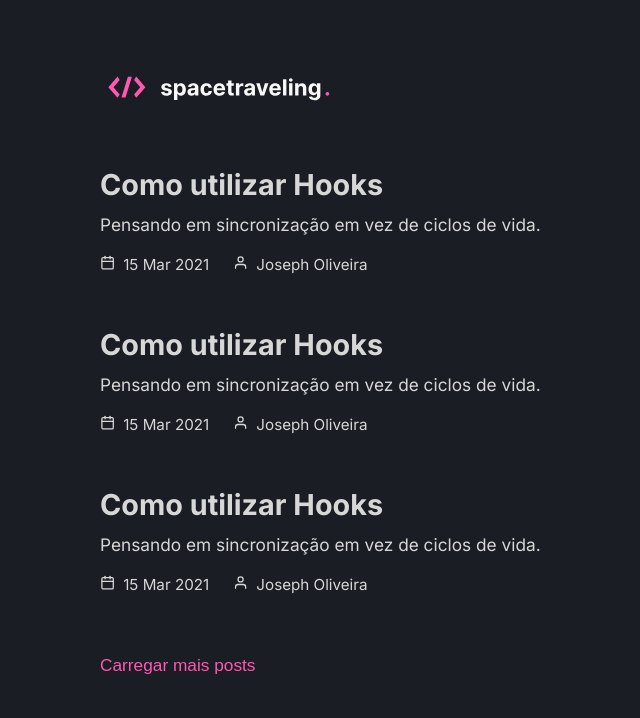
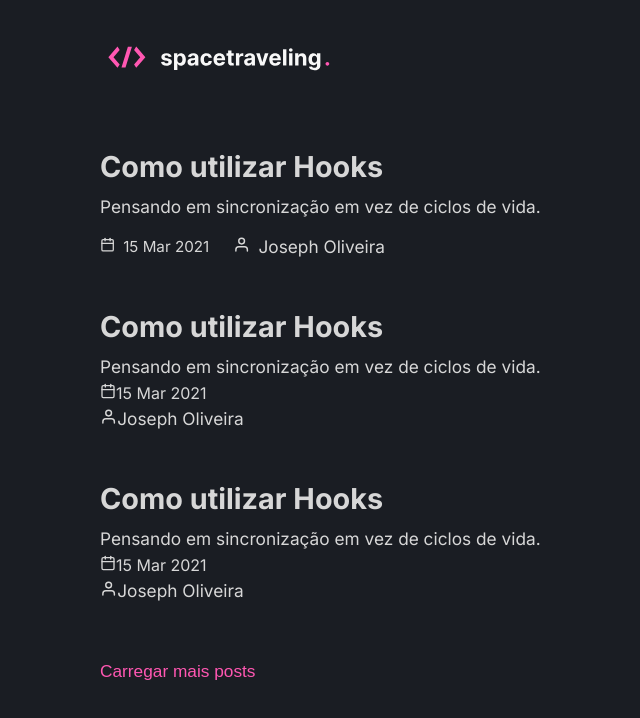
Before and after one commit to kaiquezimerer/ignite-reactjs-blog, a Next.js app: page / in a window 1280 px wide. Shown: the top 718 px of the page, without its empty margins (190-830 px from the left). Built offline with nearby package versions, Linux system fonts and the light colour scheme.

Commit message:
Add post page content (hardcoded) + styles

```diff
--- a/src/components/Header/header.module.scss
+++ b/src/components/Header/header.module.scss
@@ -1,5 +1,5 @@
 .header {
-  margin: 70px 0 60px;
+  padding: 40px 0;
 
   h1 {
     cursor: pointer;
--- a/src/components/Header/index.tsx
+++ b/src/components/Header/index.tsx
@@ -1,11 +1,12 @@
 import Link from 'next/link';
 import Image from 'next/image';
 
+import commonStyles from '../../styles/common.module.scss';
 import styles from './header.module.scss';
 
 export default function Header(): JSX.Element {
   return (
-    <header className={styles.header}>
+    <header className={`${commonStyles.container} ${styles.header}`}>
       <Link href="/">
         <h1>
           <Image
--- a/src/pages/home.module.scss
+++ b/src/pages/home.module.scss
@@ -1,9 +1,6 @@
-.container {
-  max-width: 700px;
-  margin: 0 auto;
-}
+.content {
+  margin-top: 2rem;
 
-.content {
   li {
     display: block;
     margin-bottom: 3rem;
@@ -21,28 +18,10 @@
     margin-bottom: 0.5rem;
   }
 
-  p, button {
+  h3, h4, button {
     font-size: 1.08rem;
-    font-size: 400;
+    font-weight: 400;
     line-height: 2rem;
-  }
-
-  div {
-    display: flex;
-    align-items: center;
-    margin-top: 0.5rem;
-
-    svg {
-      margin-right: 8px;
-    }
-
-    time {
-      margin-right: 24px;
-    }
-
-    time, p {
-      font-size: 0.95rem;
-    }
   }
 
   button {
--- a/src/pages/index.tsx
+++ b/src/pages/index.tsx
@@ -30,50 +30,50 @@ interface HomeProps {
 
 export default function Home(props: HomeProps): JSX.Element {
   return (
-    <div className={styles.container}>
+    <div className={commonStyles.container}>
       <Header />
       <section className={styles.content}>
         <ol>
           <li>
             <h2>Como utilizar Hooks</h2>
-            <p>Pensando em sincronização em vez de ciclos de vida.</p>
+            <h3>Pensando em sincronização em vez de ciclos de vida.</h3>
+            <div className={commonStyles.postInfo}>
+              <time>
+                <FiCalendar />
+                15 Mar 2021
+              </time>
+              <h4>
+                <FiUser />
+                Joseph Oliveira
+              </h4>
+            </div>
+          </li>
+          <li>
+            <h2>Como utilizar Hooks</h2>
+            <h3>Pensando em sincronização em vez de ciclos de vida.</h3>
             <div>
               <time>
                 <FiCalendar />
                 15 Mar 2021
               </time>
-              <p>
+              <h4>
                 <FiUser />
                 Joseph Oliveira
-              </p>
+              </h4>
             </div>
           </li>
           <li>
             <h2>Como utilizar Hooks</h2>
-            <p>Pensando em sincronização em vez de ciclos de vida.</p>
+            <h3>Pensando em sincronização em vez de ciclos de vida.</h3>
             <div>
               <time>
                 <FiCalendar />
                 15 Mar 2021
               </time>
-              <p>
+              <h4>
                 <FiUser />
                 Joseph Oliveira
-              </p>
-            </div>
-          </li>
-          <li>
-            <h2>Como utilizar Hooks</h2>
-            <p>Pensando em sincronização em vez de ciclos de vida.</p>
-            <div>
-              <time>
-                <FiCalendar />
-                15 Mar 2021
-              </time>
-              <p>
-                <FiUser />
-                Joseph Oliveira
-              </p>
+              </h4>
             </div>
           </li>
         </ol>
--- a/src/pages/post/post.module.scss
+++ b/src/pages/post/post.module.scss
@@ -1 +1,27 @@
-// TODO
+.cover {
+  width: 100%;
+  height: 400px;
+  background: var(--gray);
+  margin-bottom: 5rem;
+}
+
+.content {
+  margin-bottom: 5rem;
+
+  h1 {
+    font-size: 3rem;
+    line-height: 5rem;
+  }
+
+  h2 {
+    margin-top: 3rem;
+    margin-bottom: 1rem;
+    font-size: 2rem;
+    line-height: 4rem;
+  }
+
+  p {
+    font-size: 1.09rem;
+    line-height: 1.5rem;
+  }
+}
--- a/src/styles/common.module.scss
+++ b/src/styles/common.module.scss
@@ -1 +1,21 @@
-// TODO
+
+.container {
+  max-width: 700px;
+  margin: 0 auto;
+}
+
+.postInfo {
+  display: flex;
+  align-items: center;
+  margin-top: 0.5rem;
+
+  svg {
+    margin-right: 8px;
+  }
+
+  time, h4 {
+    font-size: 0.95rem;
+    font-weight: 400;
+    margin-right: 24px;
+  }
+}
--- a/src/styles/globals.scss
+++ b/src/styles/globals.scss
@@ -45,6 +45,10 @@ a {
   }
 }
 
-button {
+a {
+  color: var(--pink);
+}
+
+a, button {
   cursor: pointer;
 }
```
Also changed, not shown: src/pages/post/[slug].tsx (+67 -3 lines).
